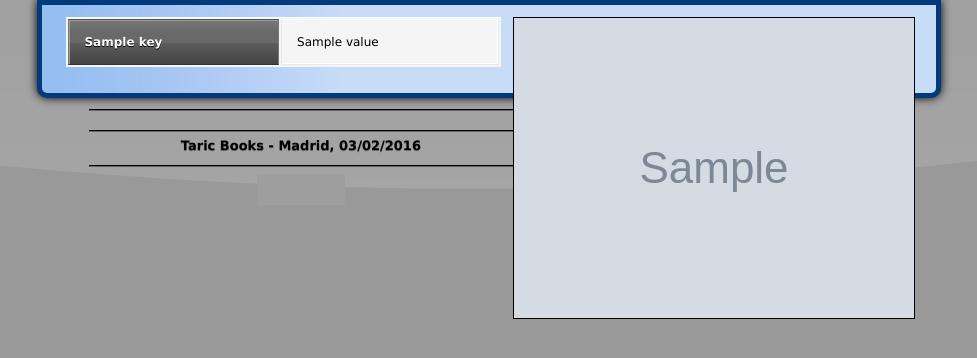
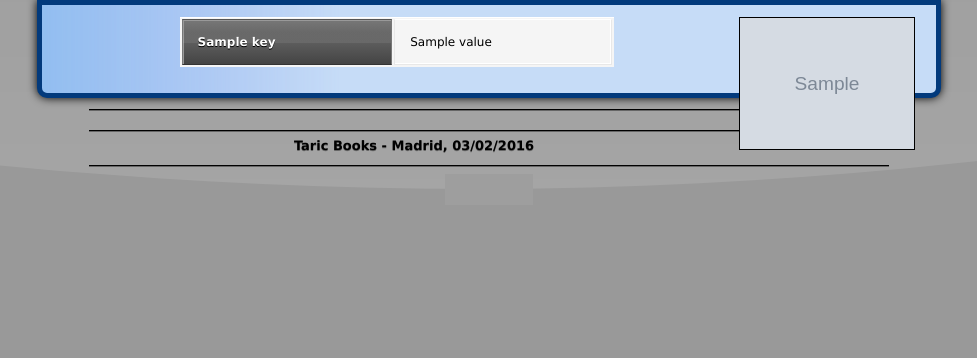
Before and after one commit to geonexus/reto_taric, a Django app: template taric_books/templates/taric_books/isbn.html in a window 1280 px wide. Shown: the part 142-500 px from the top of the page, without its empty margins (151-1128 px from the left). Run offline with Django 3.2, Linux system fonts and the light colour scheme; the template is opened without the code that fills it: most values are stand-ins (such as "Sample title", 1, 10 or a date in 2020); grey boxes marked "Sample" are stand-in pictures; grey boxes are pictures that could not be loaded.

Commit message:
reducing size of cover image

```diff
--- a/taric_books/static/taric_books/style.css
+++ b/taric_books/static/taric_books/style.css
@@ -79,6 +79,7 @@ body {
 img.floating {
     float: right;
     margin-right: 1%;
+    max-width: 20%;
 }
 header {
     overflow: hidden;
```
